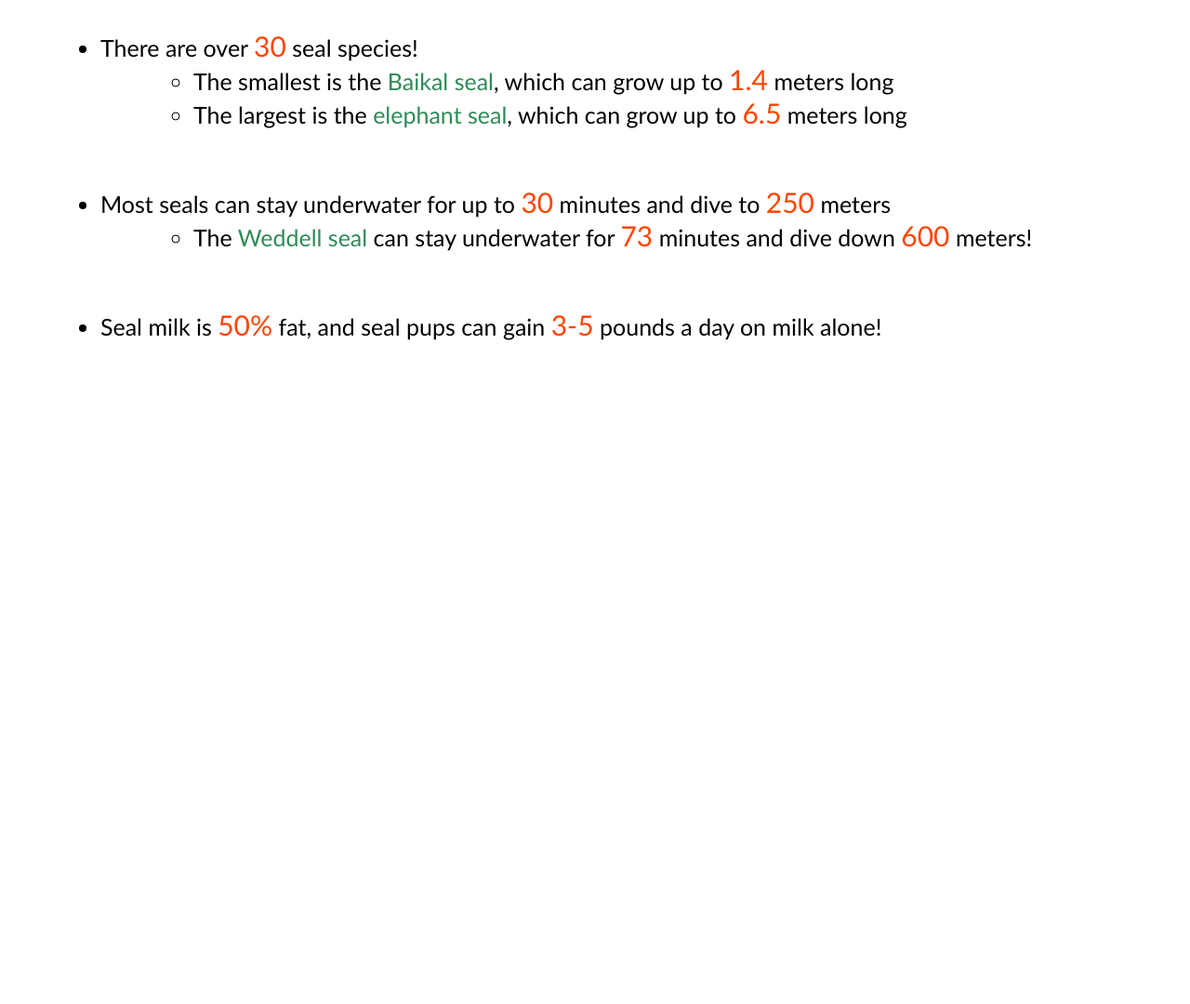
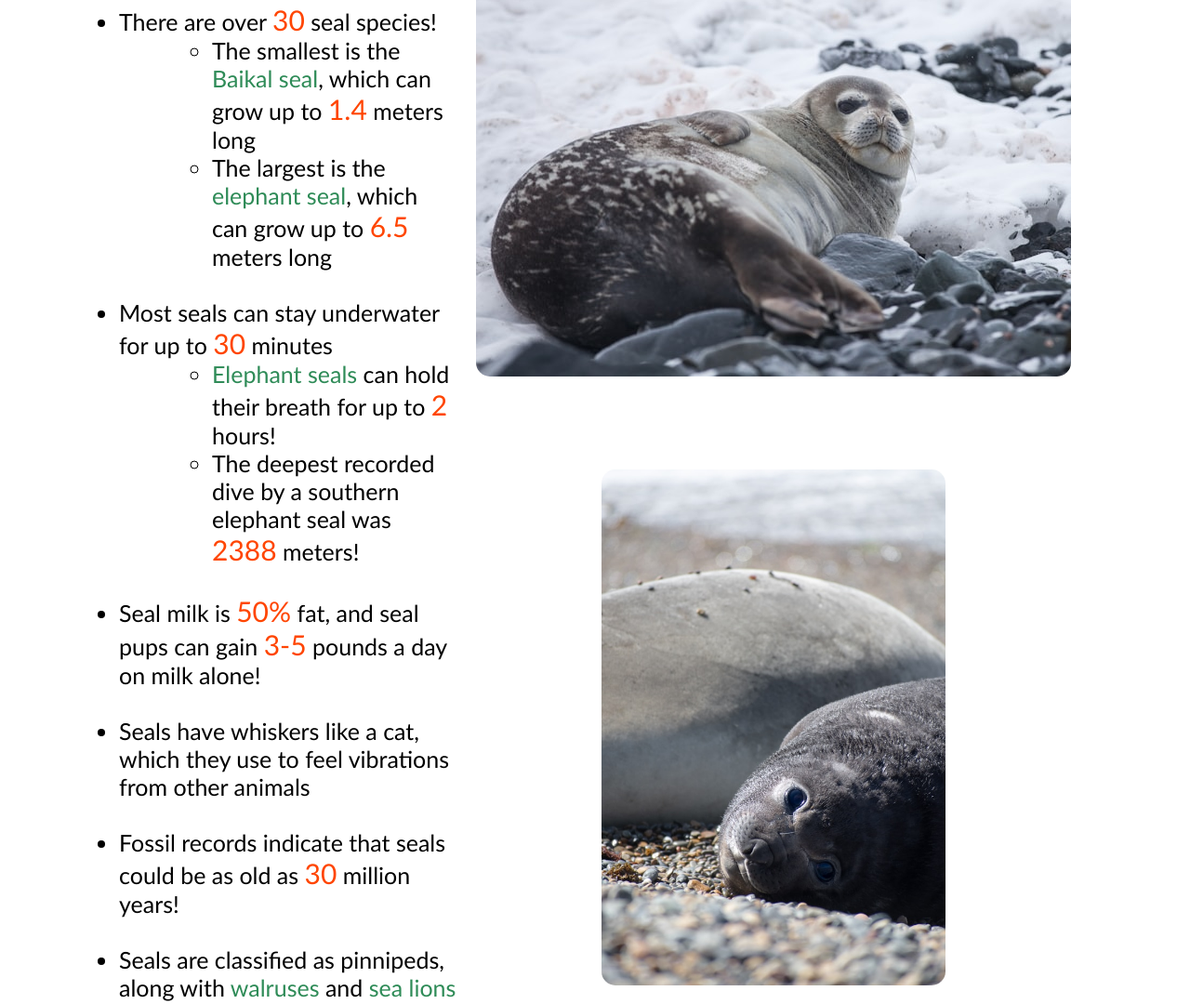
Before and after one commit to jacob-yan17/jacob-yan17.github.io, a plain HTML site: page index.html in a window 1280 px wide. Shown: the part 1880-2960 px from the top of the page at 93% size. Drawn offline with Linux system fonts and the light colour scheme.

Commit message:
Added to Seal Facts section with info and images

```diff
--- a/index.html
+++ b/index.html
@@ -68,25 +68,44 @@
         <h2>Seal Facts</h2>
         <p>Seals (not to be confused with U.S. Navy SEALS or the San Diego Seals lacrosse team) are carnivorous, semiaquatic mammals.
             Their thick layer of blubber allows them to stay warm and afloat in the cold oceans they inhabit.</p><br>
-
+        <div class="content-wrapper">
+            <div class="text">
                 <ul>
                     <li>There are over <span style="color:orangered; font-size:30px">30</span> seal species!</li>
                     <ul>
                         <li>The smallest is the <span style="color:seagreen">Baikal seal</span>, which can grow up to <span style="color:orangered; font-size:30px">1.4</span> meters long</li>
                         <li>The largest is the <span style="color:seagreen">elephant seal</span>, which can grow up to <span style="color:orangered; font-size:30px">6.5</span> meters long</li>
                     </ul>
+
+                    <li>Most seals can stay underwater for up to <span style="color:orangered; font-size:30px">30</span> minutes</li>
+                    <ul>
+                        <li><span style="color:seagreen">Elephant seals</span> can hold their breath for up to <span style="color:orangered; font-size:30px">2</span> hours!</li>
+                        <li>The deepest recorded dive by a southern elephant seal was <span style="color:orangered; font-size:30px">2388</span> meters!</li>
                     </ul>
 
+                    <li>Seal milk is <span style="color:orangered; font-size:30px">50%</span> fat, and seal pups can gain <span style="color:orangered; font-size:30px">3-5</span> pounds a day on milk alone!</li><br>
+
+                    <li>Seals have whiskers like a cat, which they use to feel vibrations from other animals</li><br>
+
+                    <li>Fossil records indicate that seals could be as old as <span style="color:orangered; font-size:30px">30</span> million years!</li><br>
+
+                    <li>Seals are classified as pinnipeds, along with <span style="color:seagreen">walruses</span> and <span style="color:seagreen">sea lions</span></li><br>
+
+                    <li>"Galumphing" is the term for how seals move on land</li>
                     <ul>
-            <li>Most seals can stay underwater for up to <span style="color:orangered; font-size:30px">30</span> minutes and dive to <span style="color:orangered; font-size:30px">250</span> meters</li>
-            <ul>
-                <li>The <span style="color:seagreen">Weddell seal</span> can stay underwater for <span style="color:orangered; font-size:30px">73</span> minutes and dive down <span style="color:orangered; font-size:30px">600</span> meters!</li>
-            </ul>
+                        <li>Unlike other species, <span style="color:seagreen">ribbon seals</span> move by alternating their front flippers -- slithering like a snake!</li>
                     </ul>
 
-        <ul>
-            <li>Seal milk is <span style="color:orangered; font-size:30px">50%</span> fat, and seal pups can gain <span style="color:orangered; font-size:30px">3-5</span> pounds a day on milk alone!</li>
+                    <li>The closest living relative to seals are <span style="color:seagreen">musteloids</span>: skunks, weasels, red pandas, and raccoons!</li>
+
                 </ul>
+            </div>
+
+            <div class="images">
+                <img src="img/yuriy_rzhemovskiy_seal.jpg" alt="Seal lying on rock covered with snow">
+                <img src="img/domie_sharpin_seal.jpg" alt="Seal laying rocky beach" width="50%">
+            </div>
+        </div>
     </div>
 
 </body>
--- a/styles.css
+++ b/styles.css
@@ -144,6 +144,33 @@ figcaption {
     color: rgb(0, 66, 97);
 }
 
+.content-wrapper {
+    display: flex;
+    justify-content: space-between;
+    align-items: flex-start;
+    gap: 20px;
+    padding: 20px;
+}
+
+.text {
+    flex: 1;
+    max-width: 55%;
+}
+
+.images {
+    display: flex;
+    flex-direction: column;
+    gap: 100px;
+    align-items: center;
+}
+
+.images img {
+    max-width: 100%;
+    height: auto;
+    border-radius: 15px;
+    margin-right: 100px;
+}
+
 h2 {
     font: 40px "Trebuchet MS";
     color: rgb(0, 66, 97);
@@ -154,11 +181,11 @@ p {
     font: 20px "Trebuchet MS";
     margin-left: 60px;
     color: rgb(59, 59, 59);
-    margin-right: 750px;
+    max-width: 55%;
 }
 
 ul {
     font: 25px "Trebuchet MS";
     margin-left: 60px;
-    margin-bottom: 60px;
+    padding-bottom: 30px;
 }
```
Also changed, not shown: img/domie_sharpin_seal.jpg (added), img/yuriy_rzhemovskiy_seal.jpg (added). Lines whose indentation alone changed are shown as unchanged.
